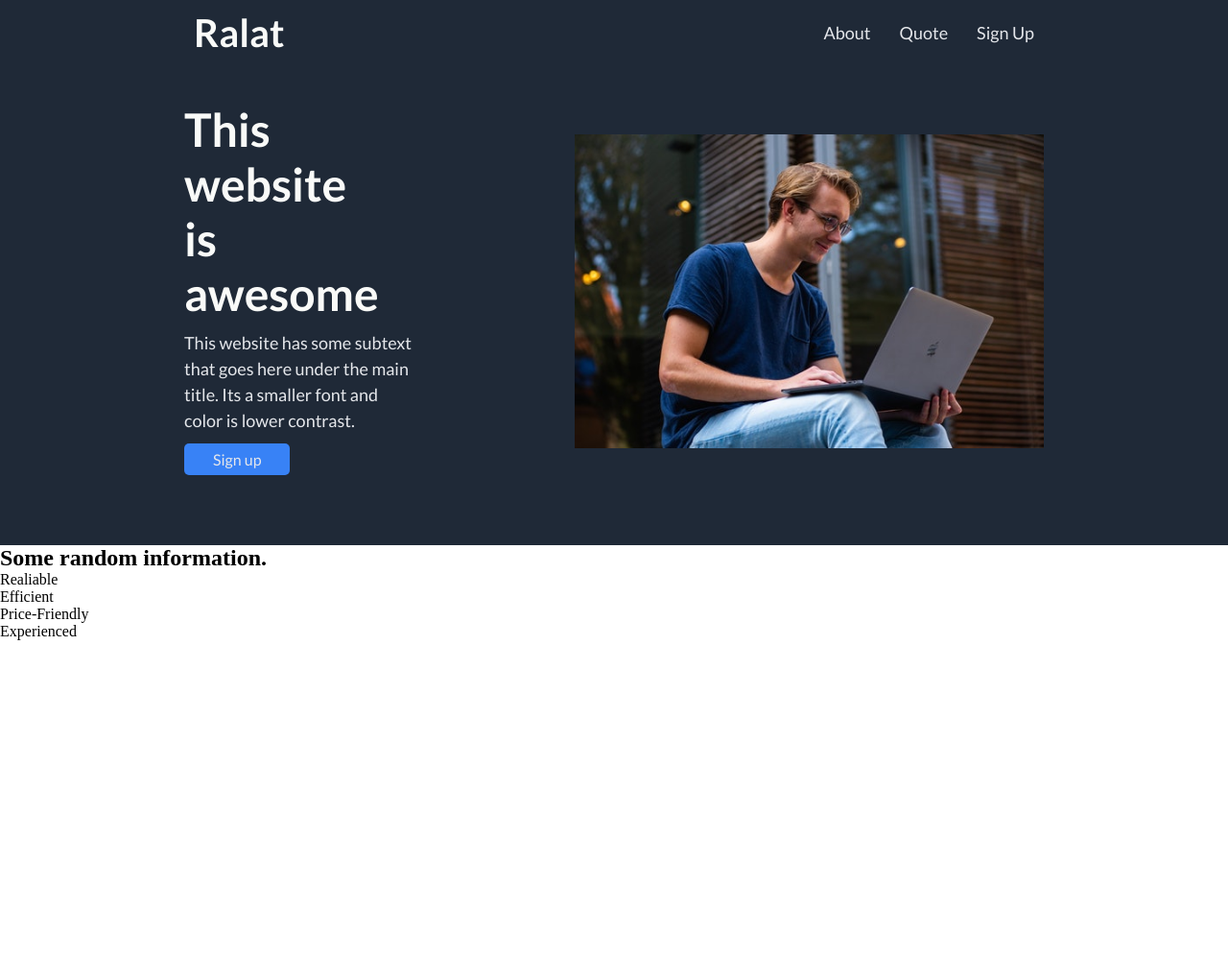
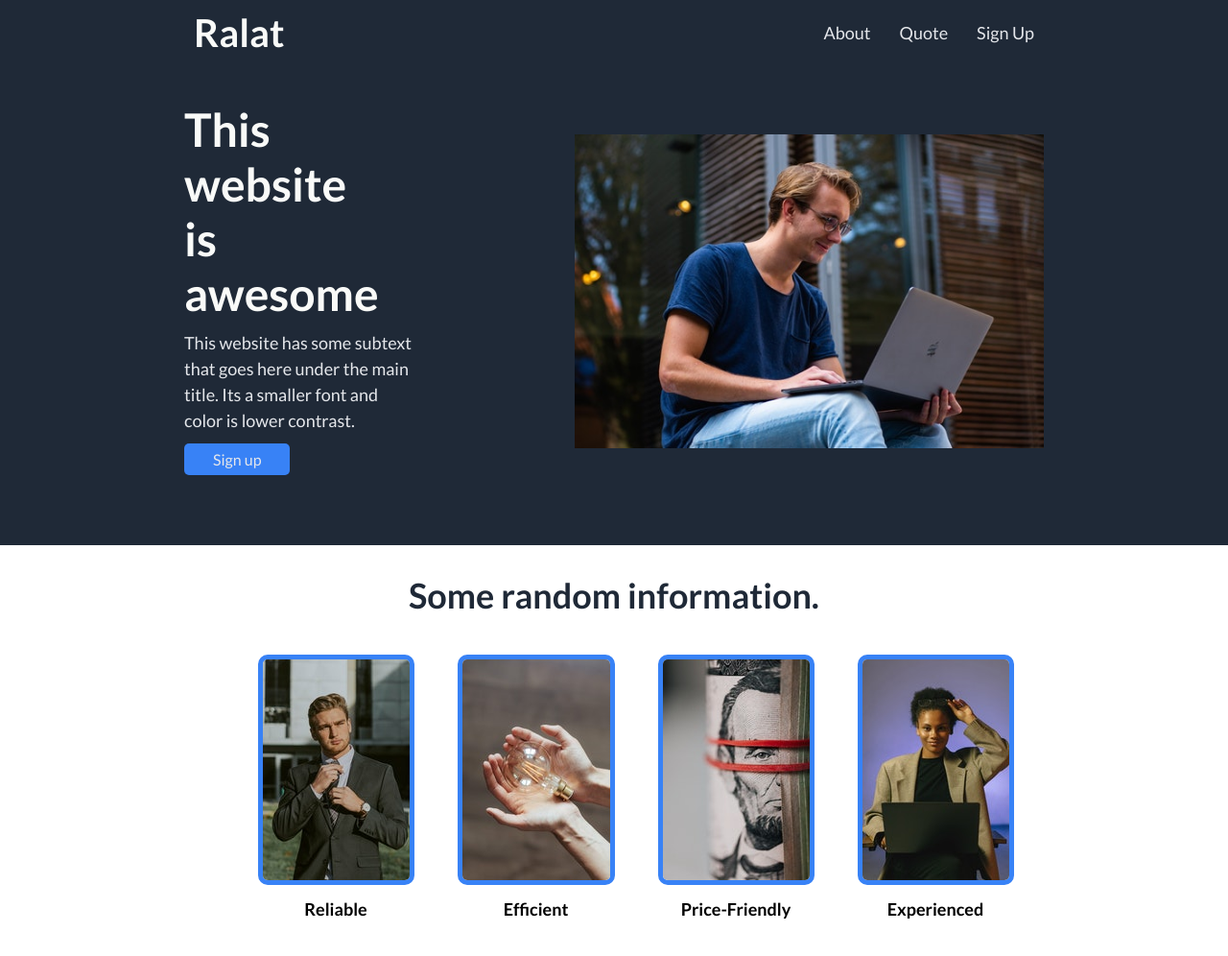
Before and after one commit to Ralatcode/basic_landing_page, a plain HTML site: page index.html in a window 1280 px wide. Shown: the whole page at 96% size. Before the commit the page ends 800 px from the top, so only its background shows below. Drawn offline with Linux system fonts and the light colour scheme.

Commit message:
Finished the about section css styling

```diff
--- a/index.html
+++ b/index.html
@@ -31,7 +31,7 @@
                 <a href="#" class="hero-btn">Sign up</a>
            </div>
             <div class="hero-image">
-                <img src="images/he2.jpg" alt="Standing Man" class="">
+                <img src="images/he2.jpg" alt="Man Using A Laptop" class="">
             </div>
         </div>
     </section>
@@ -43,12 +43,23 @@
             </div>
 
             <div class="about-content">
-                <div class="content">Realiable</div>
-                <div class="content">Efficient</div>
-                <div class="content">Price-Friendly</div>
-                <div class="content">Experienced</div>
+                <div class="content">
+                    <img src="images/A1.jpg" alt="Holding a Bulb">
+                    <h3>Reliable</h3>
+                </div>
+                <div class="content">
+                    <img src="images/A2.jpg" alt="Holding a Bulb">
+                    <h3>Efficient</h3>
+                </div>
+                <div class="content">
+                    <img src="images/A3.jpg" alt="Dollar Bill">
+                    <h3>Price-Friendly</h3>
+                </div>
+                <div class="content">
+                    <img src="images/A4.jpg" alt="Professional Lady">
+                    <h3>Experienced</h3>
+                </div>
             </div>
-
         </div>
     </section>
 </body>
--- a/style.css
+++ b/style.css
@@ -94,7 +94,6 @@
     padding: 7px 30px;
     border-radius: 5px;
     text-decoration: none;
-    text-align: center;
     font-family: 'Lato', sans-serif;
     color: var(--secondary-text);
     background-color: var(--button-color);
@@ -109,6 +108,46 @@
 .hero-image > img {
     max-width: 100%;
     height: auto;
-    /* display: block;
-    margin: auto 0; */
 }
+
+.about {
+    width: 100vw;
+    margin-top: 30px;
+    padding-bottom: 50px;
+}
+
+.about-container {
+    max-width: 70%;
+    margin: 0 auto;
+}
+
+.about-head > h2 {
+    color: var(--background-color);
+    text-align: center;
+    font-size: 36px;
+    font-family: 'Lato', sans-serif;
+    font-weight: 800;
+}
+
+.about-content {
+    display: flex;
+    align-items: center;
+    justify-content: center;
+    margin-top: 40px;
+}
+
+.about-content > .content {
+    margin-left: 45px;
+}
+
+.about-content > .content > img {
+    border: 5px solid var(--button-color);
+    border-radius: 10px;
+}
+
+.about-content > .content > h3 {
+    font-size: 18px;
+    font-family: 'Lato', sans-serif;
+    text-align: center;
+    margin-top: 10px;
+}
```
Also changed, not shown: images/A1.jpg (added), images/A2.jpg (added), images/A3.jpg (added), images/A4.jpg (added), images/he.jpg (deleted), images/hero-im.jpg (deleted), 1 other file.
